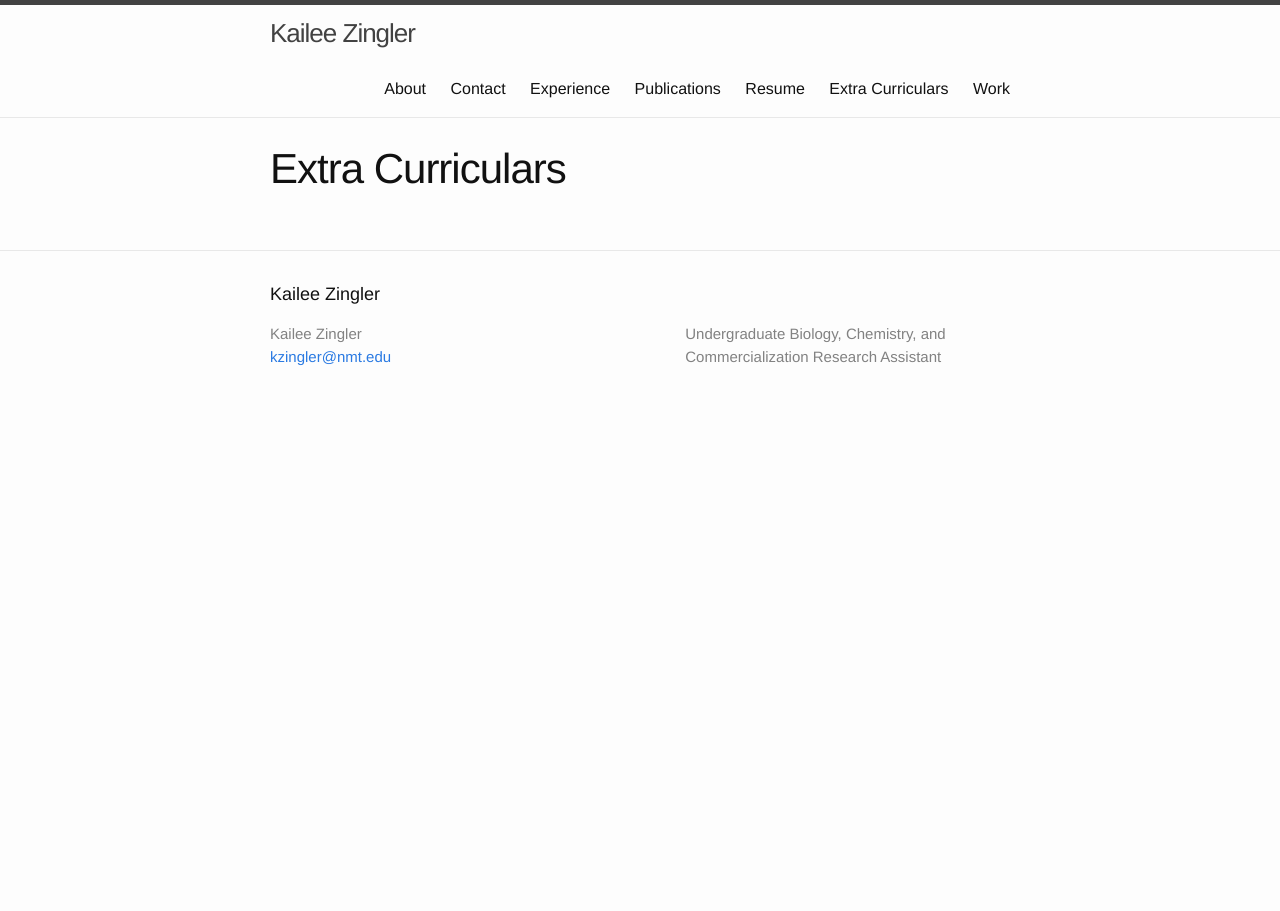
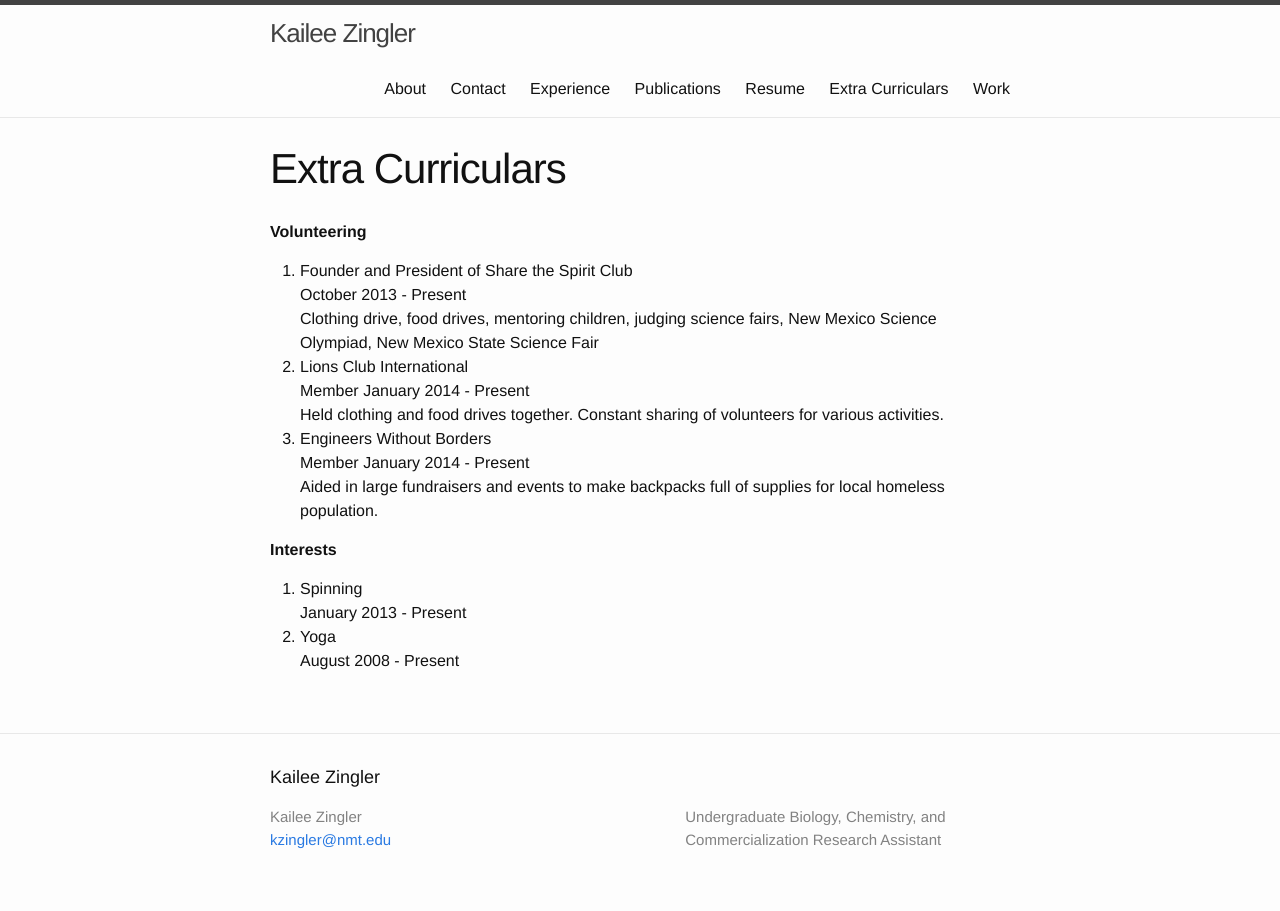
Before and after one commit to kzingler/kzingler.github.io, a Jekyll site: the page built from voluteer.md, in a window 1280 px wide. Built offline with Jekyll 4.4.1, drawn with Linux system fonts in a browser that asks for light colours.

Commit message:
added content

```diff
--- a/voluteer.md
+++ b/voluteer.md
@@ -3,3 +3,23 @@ layout: page
 title: Extra Curriculars
 permalink: /extracurrics/
 ---
+
+**Volunteering**
+1. Founder and President of Share the Spirit Club
+October 2013 - Present
+Clothing drive, food drives, mentoring children, judging science fairs,
+New Mexico Science Olympiad, New Mexico State Science Fair
+2. Lions Club International
+Member January 2014 - Present
+Held clothing and food drives together. Constant sharing of volunteers
+for various activities.
+3. Engineers Without Borders
+Member January 2014 - Present
+Aided in large fundraisers and events to make backpacks full of supplies
+for local homeless population.
+
+**Interests**
+1. Spinning
+January 2013 - Present
+2. Yoga
+August 2008 - Present
```
